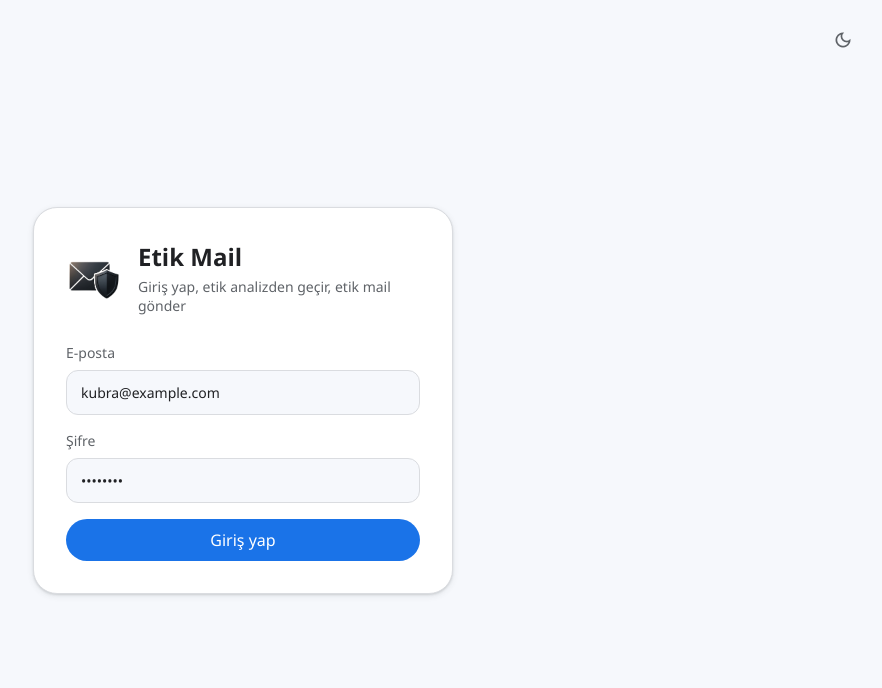
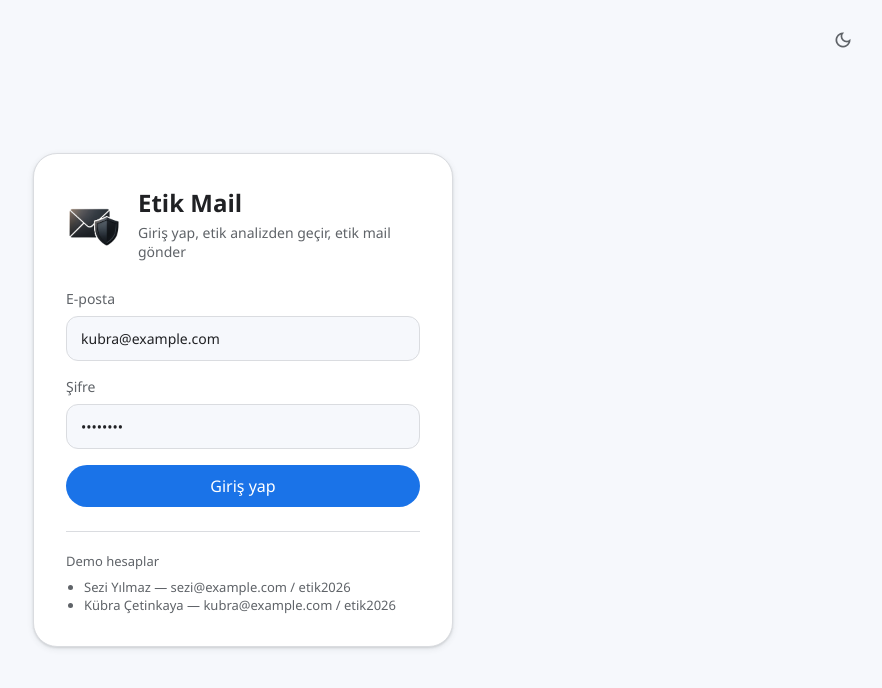
Before and after one commit to kubrainy/etik-mail, a React (Vite) app in the folder frontend/: page / in a window 1280 px wide. Shown: the top 688 px of the page, without its empty margins (397-1279 px from the left). Built offline with nearby package versions, Linux system fonts and the light colour scheme; no server answers.

Commit message:
Add demo account note on login page

```diff
--- a/frontend/src/components/auth/LoginPage.jsx
+++ b/frontend/src/components/auth/LoginPage.jsx
@@ -1,5 +1,6 @@
 import { useAuth } from "../../context/AuthContext.jsx";
 import { useTheme } from "../../context/ThemeContext.jsx";
+import { USERS } from "../../data/users.js";
 import Icon from "../common/Icon.jsx";
 import "./LoginPage.css";
 
@@ -62,6 +63,17 @@ export default function LoginPage() {
             {loading ? "Giriş yapılıyor..." : "Giriş yap"}
           </button>
         </form>
+
+        <div className="login-demo-users">
+          <p>Demo hesaplar</p>
+          <ul>
+            {USERS.map((user) => (
+              <li key={user.email}>
+                {user.name} — {user.email} / {user.password}
+              </li>
+            ))}
+          </ul>
+        </div>
       </div>
     </div>
   );
```
